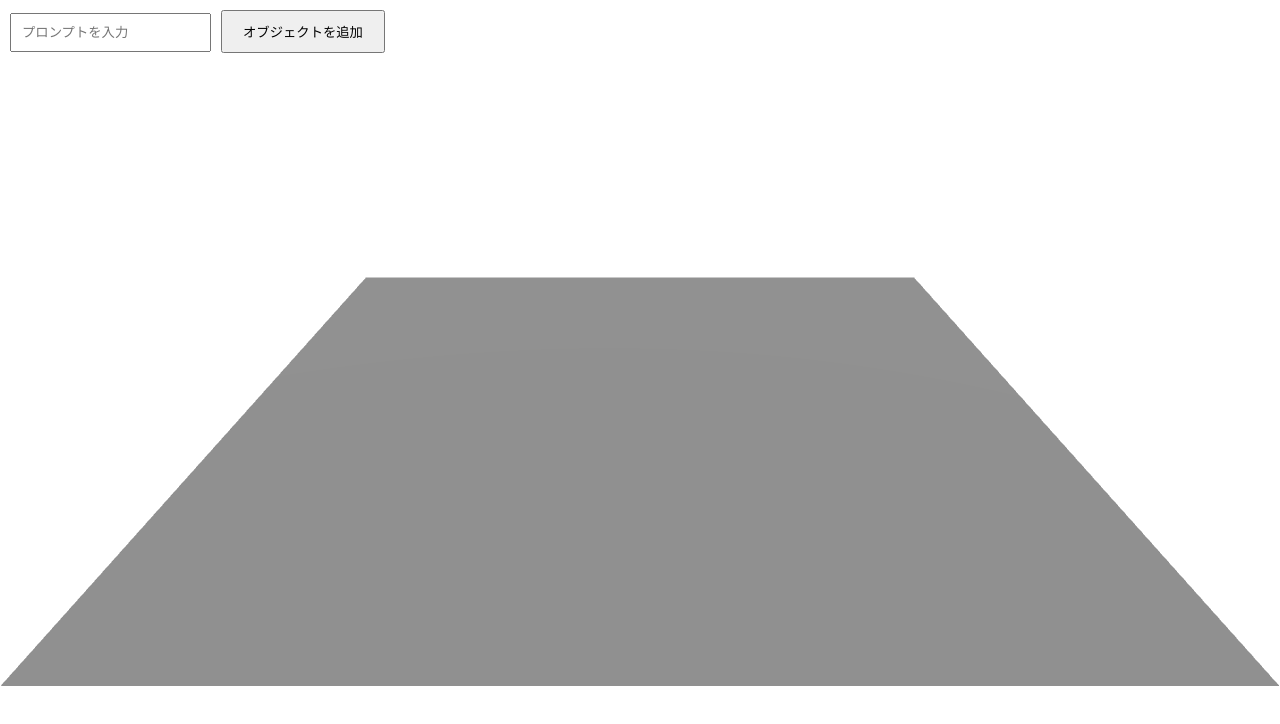
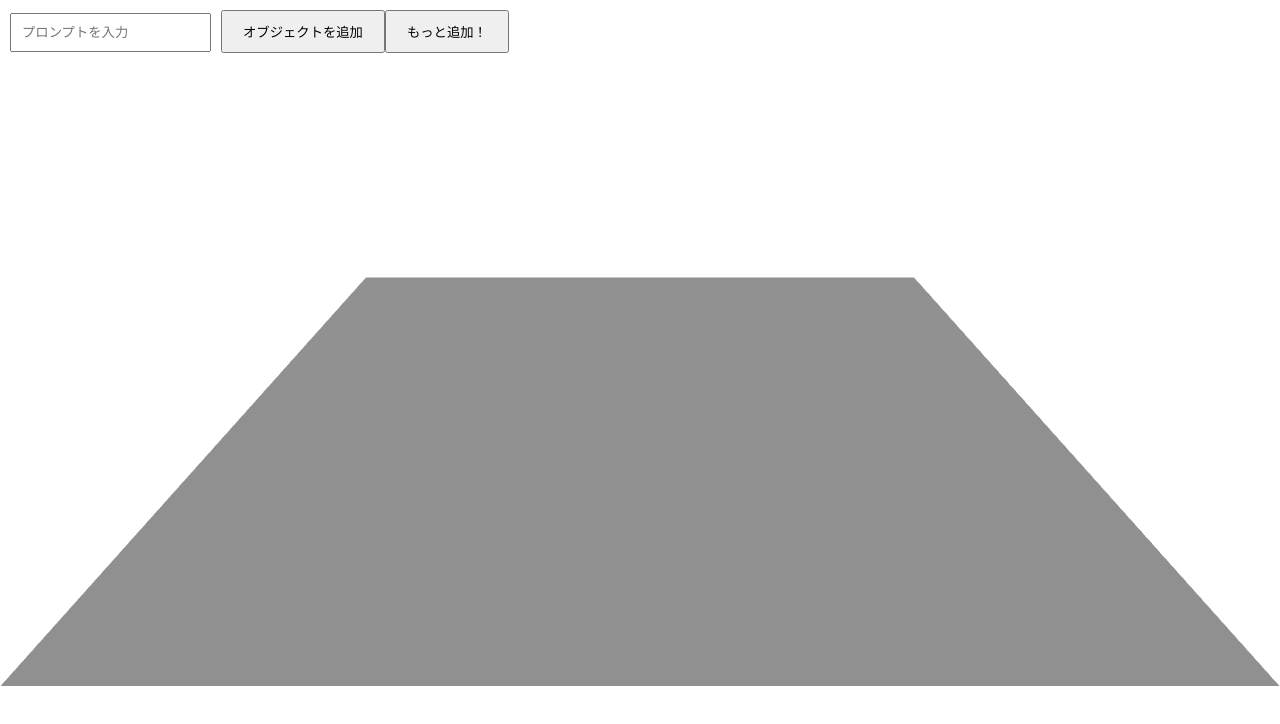
Before and after one commit to claustra01/threejs_add_random_obj, a Next.js app: page / in a window 1280 px wide. Shown: the top 724 px of the page. Built offline with nearby package versions, Linux system fonts and the light colour scheme.

Commit message:
cached object

```diff
--- a/src/pages/index.tsx
+++ b/src/pages/index.tsx
@@ -15,6 +15,7 @@ export default function Home() {
     const [objects, setObjects] = useState<Obj[]>([]);
     const [loading, setLoading] = useState(false);
     const [prompt, setPrompt] = useState('');
+    const [cacheObj, setCacheObj] = useState<Obj | null>(null);
 
     const generate3DModel = async () => {
         if (!prompt) return;
@@ -34,12 +35,24 @@ export default function Home() {
                 url: data.glb_url,
             }));
 
+            setCacheObj(newObjects[0]);
             setObjects((prev) => [...prev, ...newObjects]);
           } catch (error) {
               console.error('Error fetching 3D model:', error);
           } finally {
               setLoading(false);
           }
+        };
+
+        const generateCachedModel = () => {
+            if (cacheObj) {
+                setLoading(true);
+                const randInt3to5 = Math.floor(Math.random() * 3) + 3;
+                for (let i = 0; i < randInt3to5; i++) {
+                    setObjects((prev) => [...prev, cacheObj]);
+                }
+                setLoading(false);
+            }
         };
 
         const RenderModel = React.memo(({ url }: { url: string }) => {
@@ -90,6 +103,13 @@ export default function Home() {
                 >
                     {loading ? '生成中...' : 'オブジェクトを追加'}
                 </button>
+                <button
+                    onClick={generateCachedModel}
+                    disabled={loading}
+                    style={{ padding: '10px 20px' }}
+                >
+                    {loading ? '生成中...' : 'もっと追加！'}
+                </button>
             </div>
 
             <Canvas camera={{ position: [0, 5, 10], fov: 50 }}>
```
